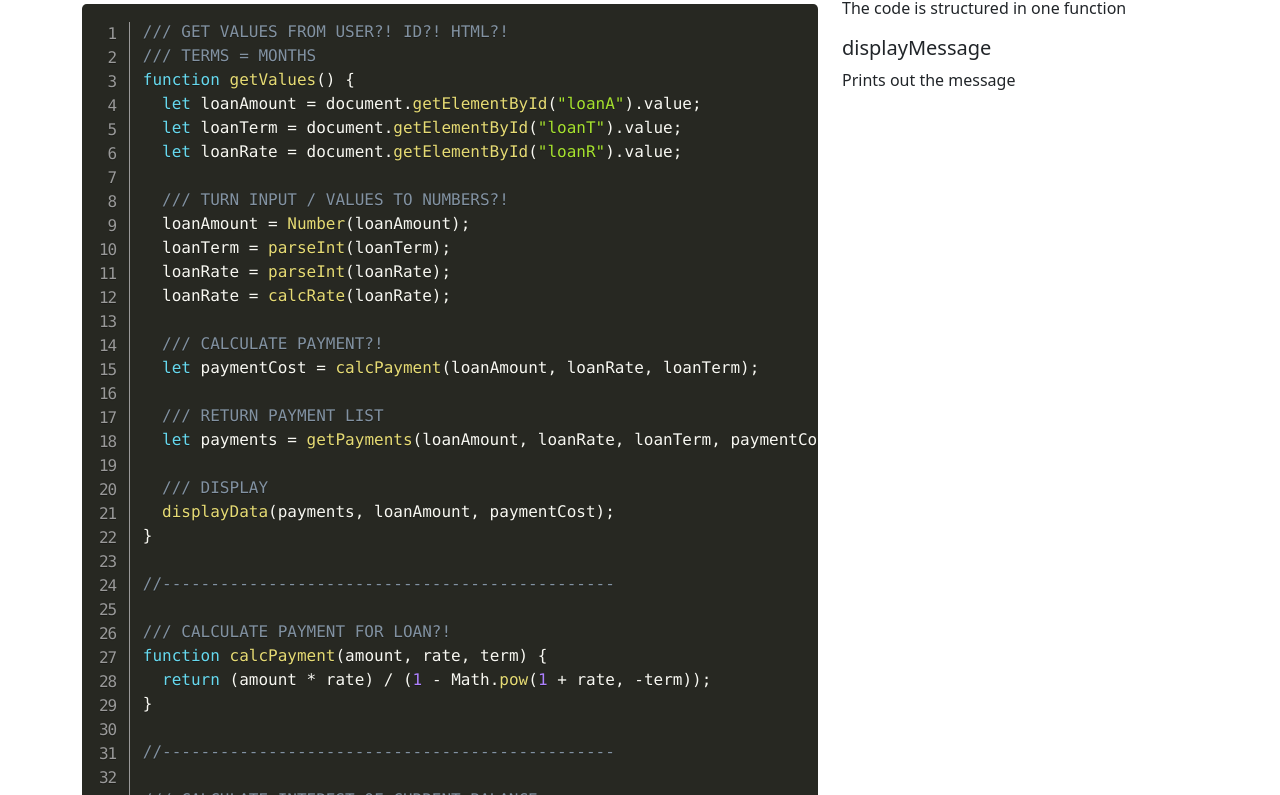
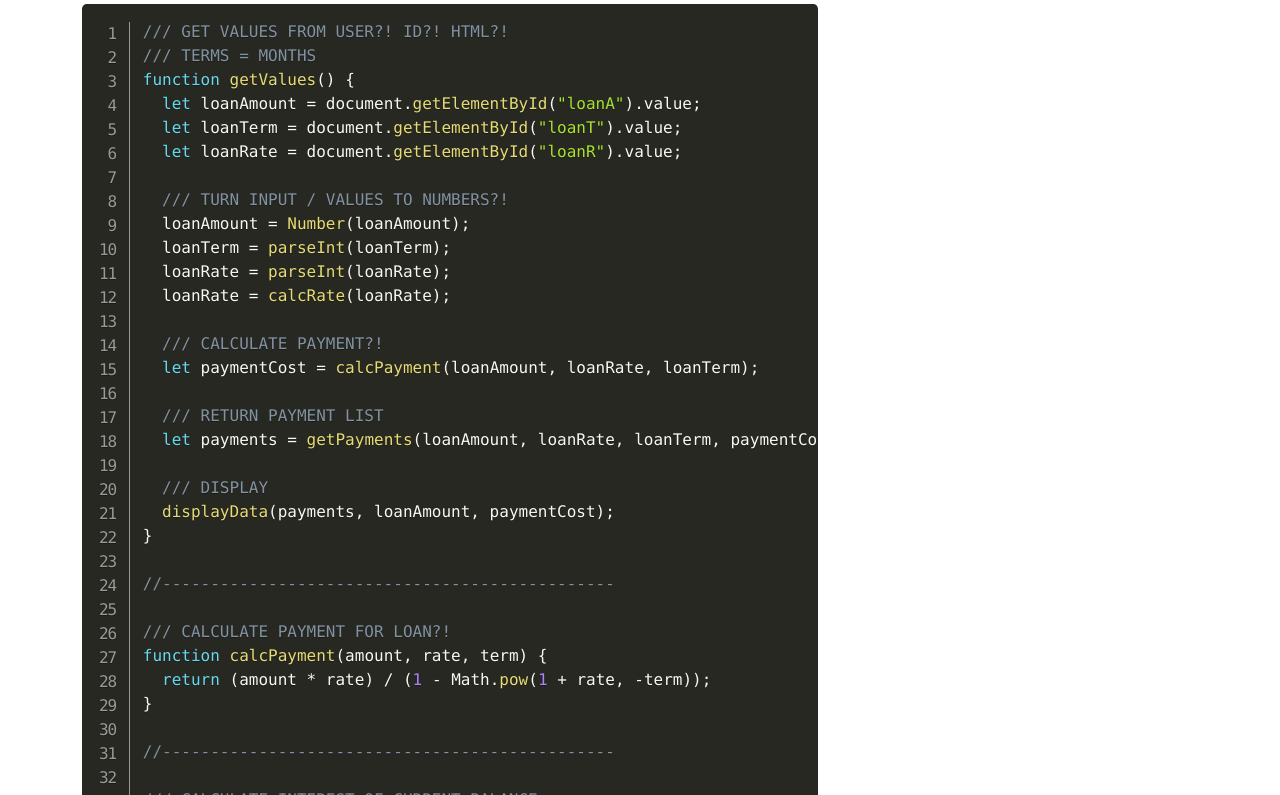
Before and after one commit to andymonk8/MortCalc, a plain HTML site: page code.html in a window 1280 px wide. Shown: the part 145-940 px from the top of the page. Drawn offline with nearby package versions, Linux system fonts and the light colour scheme.

Commit message:
Code Docs Section Commented?!

```diff
--- a/code.html
+++ b/code.html
@@ -283,9 +283,19 @@ function displayData(payments, loanAmount, payment) {
         </div>
         <!-- Code Docs-->
         <div class="col-12 col-lg-4">
-          <p>The code is structured in one function</p>
-          <h5>displayMessage</h5>
-          <p>Prints out the message</p>
+          <!-- <p>The code is structured in six functions:</p>
+          <h5>getValues</h5>
+          <p>Get values from the user</p>
+          <h5>calcPayment</h5>
+          <p>Calculate payment for loan</p>
+          <h5>calcInterest</h5>
+          <p>Calculate interest of current balance</p>
+          <h5>calcRate</h5>
+          <p>Convert rate to monthly interest rate</p>
+          <h5>getPayments</h5>
+          <p>Returns payment list</p>
+          <h5>displayData</h5>
+          <p>Displays the data on the table</p> -->
         </div>
       </div>
     </main>
```
